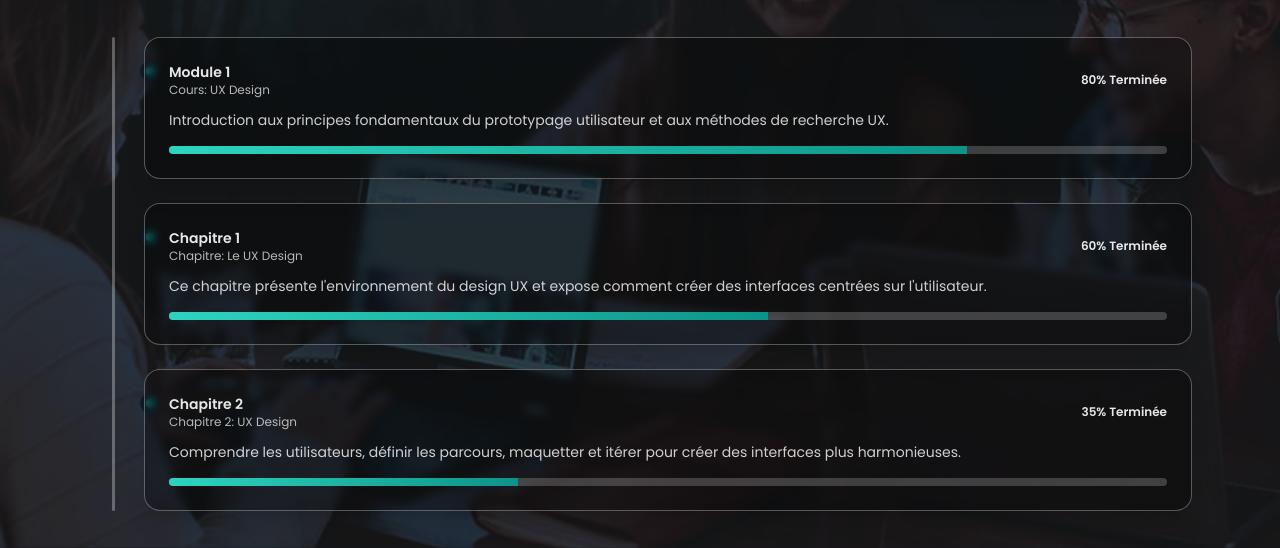
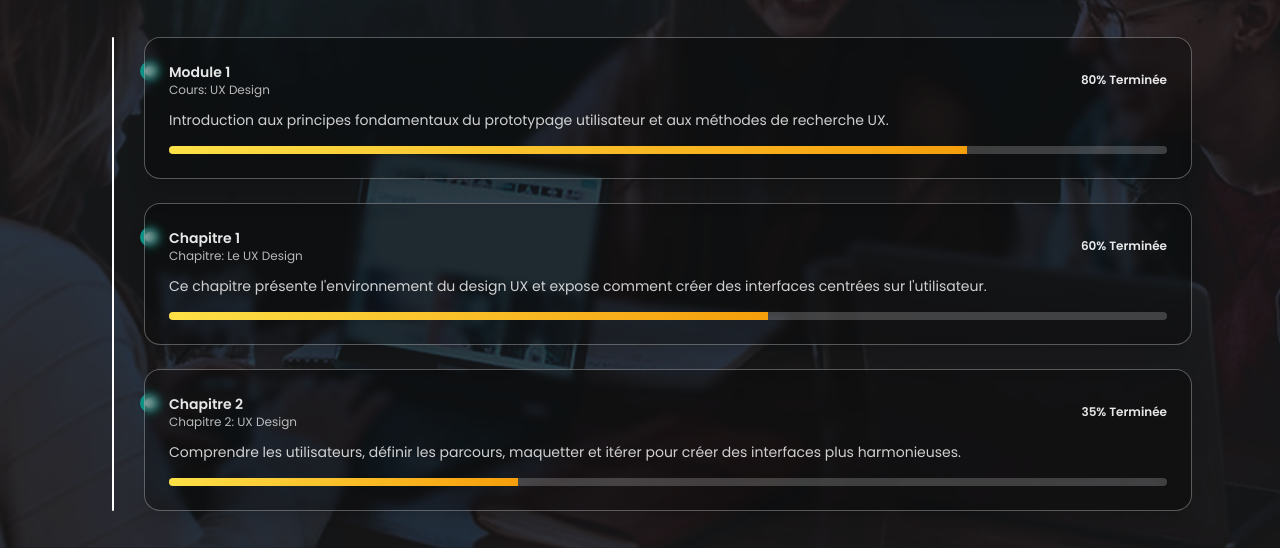
Before and after one commit to wendykhalil/projet-html-tailwind, a plain HTML site: page public/mm.html in a window 1280 px wide. Shown: the part 252-800 px from the top of the page. Drawn offline with nearby package versions, Linux system fonts and the light colour scheme.

Commit message:
adjust colors

```diff
--- a/public/mm.html
+++ b/public/mm.html
@@ -92,14 +92,16 @@
         <!-- TIMELINE -->
         <section class="relative mt-10 pl-14">
           <!-- Vertical line -->
-          <div class="absolute left-6 top-0 bottom-0 w-[3px] rounded bg-white/30"></div>
+          <div class="absolute left-6 top-0 bottom-0 w-[2px] rounded bg-white"></div>
 
           <!-- Item 1 -->
           <div class="relative mb-6">
             <!-- Dot -->
-            <span
-              class="absolute -left-1 top-6 w-5 h-5 rounded-full bg-teal-500 border-[6px] border-gray-900 shadow"
-            ></span>
+            <div
+              class="absolute -left-1 top-6 w-5 h-5 rounded-full bg-teal-600 shadow flex items-center justify-center"
+            >
+              <span class="w-2.5 h-2.5 rounded-full bg-white"></span>
+            </div>
             <!-- Card -->
             <div
               class="rounded-2xl border border-white/30 bg-black/30 backdrop-blur-sm shadow-xl p-5 md:p-6"
@@ -116,16 +118,18 @@
                 de recherche UX.
               </p>
               <div class="mt-4 h-2 rounded bg-white/20 overflow-hidden">
-                <div class="h-full w-[80%] bg-gradient-to-r from-teal-400 to-teal-600"></div>
+                <div class="h-full w-[80%] bg-gradient-to-r from-yellow-300 to-amber-500"></div>
               </div>
             </div>
           </div>
 
           <!-- Item 2 -->
           <div class="relative mb-6">
-            <span
-              class="absolute -left-1 top-6 w-5 h-5 rounded-full bg-teal-500 border-[6px] border-gray-900 shadow"
-            ></span>
+            <div
+              class="absolute -left-1 top-6 w-5 h-5 rounded-full bg-teal-600 shadow flex items-center justify-center"
+            >
+              <span class="w-2.5 h-2.5 rounded-full bg-white"></span>
+            </div>
             <div
               class="rounded-2xl border border-white/30 bg-black/30 backdrop-blur-sm shadow-xl p-5 md:p-6"
             >
@@ -141,16 +145,18 @@
                 interfaces centrées sur l'utilisateur.
               </p>
               <div class="mt-4 h-2 rounded bg-white/20 overflow-hidden">
-                <div class="h-full w-[60%] bg-gradient-to-r from-teal-400 to-teal-600"></div>
+                <div class="h-full w-[60%] bg-gradient-to-r from-yellow-300 to-amber-500"></div>
               </div>
             </div>
           </div>
 
           <!-- Item 3 -->
           <div class="relative mb-6">
-            <span
-              class="absolute -left-1 top-6 w-5 h-5 rounded-full bg-teal-500 border-[6px] border-gray-900 shadow"
-            ></span>
+            <div
+              class="absolute -left-1 top-6 w-5 h-5 rounded-full bg-teal-600 shadow flex items-center justify-center"
+            >
+              <span class="w-2.5 h-2.5 rounded-full bg-white"></span>
+            </div>
             <div
               class="rounded-2xl border border-white/30 bg-black/30 backdrop-blur-sm shadow-xl p-5 md:p-6"
             >
@@ -166,7 +172,7 @@
                 des interfaces plus harmonieuses.
               </p>
               <div class="mt-4 h-2 rounded bg-white/20 overflow-hidden">
-                <div class="h-full w-[35%] bg-gradient-to-r from-teal-400 to-teal-600"></div>
+                <div class="h-full w-[35%] bg-gradient-to-r from-yellow-300 to-amber-500"></div>
               </div>
             </div>
           </div>
```
